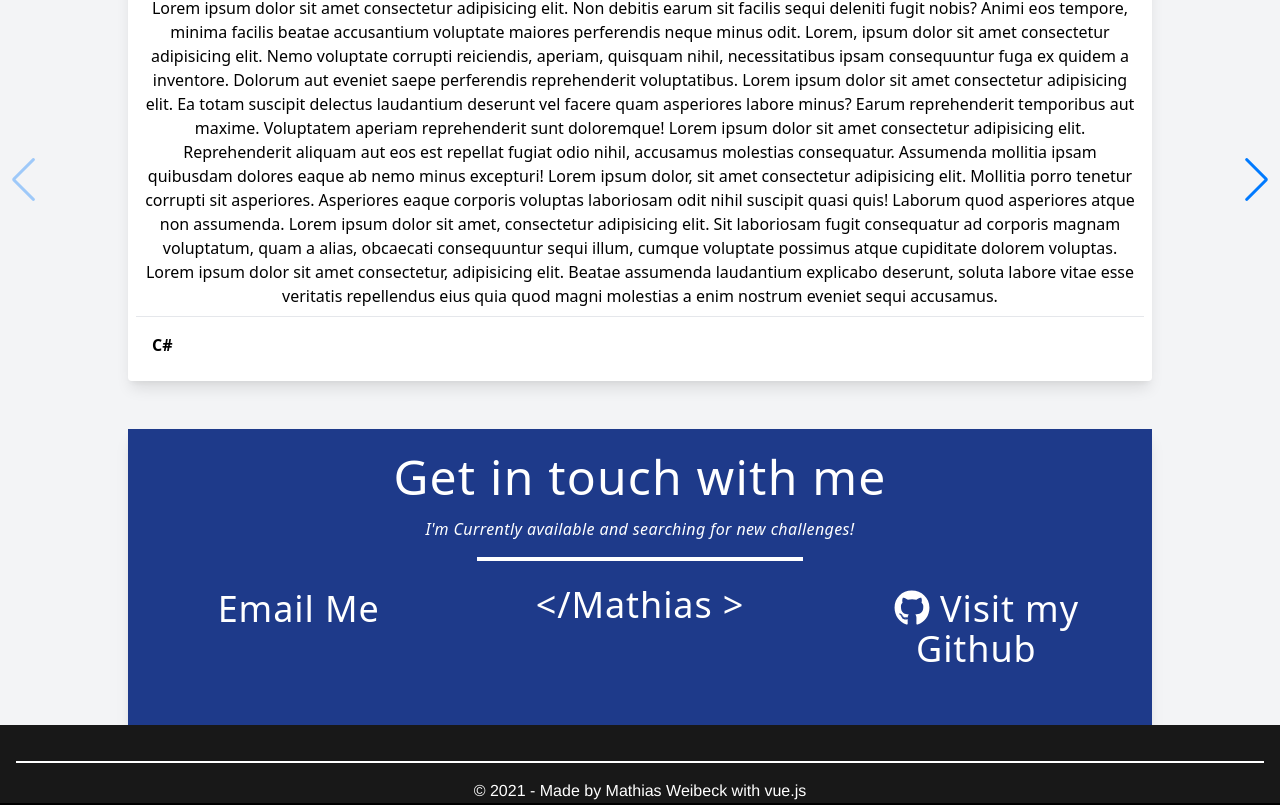
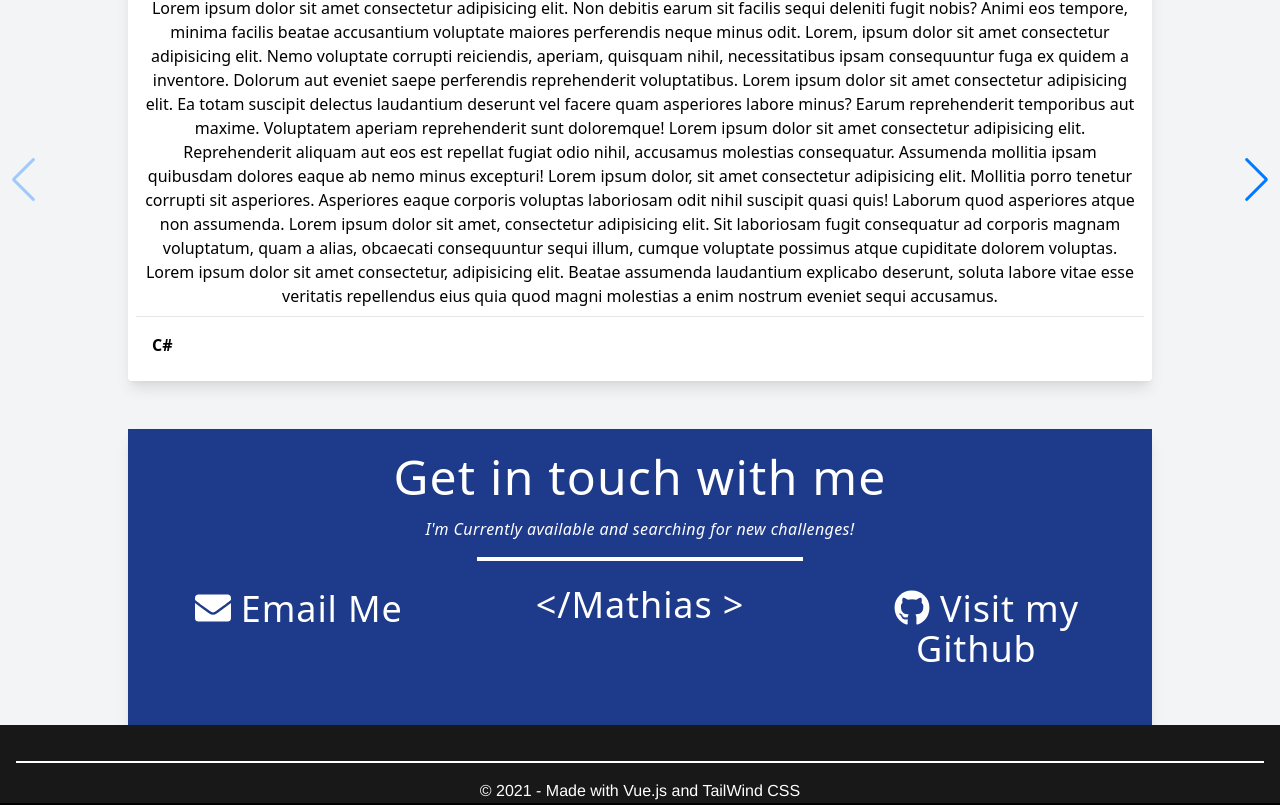
Before and after one commit to Weibeck/Portfolio, a Vue app: page / in a window 1280 px wide. Shown: the part 1989-2794 px from the top of the page. Built offline with nearby package versions, Linux system fonts and the light colour scheme.

Commit message:
Added email icon

```diff
--- a/src/components/Contact.vue
+++ b/src/components/Contact.vue
@@ -18,7 +18,7 @@
     <div class="col-span-2 pb-12 pt-8">
         <p class="text-center">
         <a href="mailto:weibeck@outlook.com" class="font-sans tracking-wide w-auto text-left text-4xl font-light btn-footer">
-            Email Me
+           <fa :icon="['fa', 'envelope']" size="xl"/> Email Me
         </a>
         </p>
     </div>
@@ -33,8 +33,8 @@
 
 <div class="col-span-2 pb-12 pt-8">
     <p class="text-center">
-      <a href="" class="font-sans tracking-wide w-auto text-left text-4xl font-light btn-footer">
-         <fa :icon="['fab', 'github']" size="xl" href="#" /> Visit my Github
+      <a href="https://github.com/Weibeck" class="font-sans tracking-wide w-auto text-left text-4xl font-light btn-footer">
+         <fa :icon="['fab', 'github']" size="xl" /> Visit my Github
       </a>
     </p>
 </div>
--- a/src/components/Footer.vue
+++ b/src/components/Footer.vue
@@ -7,7 +7,7 @@
         <div class="container mx-auto px-4">
             <div class="border-t-2 border-white flex flex-col items-center">
                 <p class="text-center text-white font-light pt-4">
-                   © 2021 - Made by Mathias Weibeck with vue.js
+                   © 2021 - Made with Vue.js and TailWind CSS
                 </p>
 
                 <p class="text-gray-400">
--- a/src/main.js
+++ b/src/main.js
@@ -1,7 +1,7 @@
 import { createApp } from 'vue'
 import './index.css'
 import { library } from '@fortawesome/fontawesome-svg-core';
-import { faHome } from '@fortawesome/free-solid-svg-icons';
+import { faHome, faEnvelope } from '@fortawesome/free-solid-svg-icons';
 import { faGithub, faYoutube, faTwitter, faLinkedin, faFacebook, faInstagram } from '@fortawesome/free-brands-svg-icons';
 import { FontAwesomeIcon } from '@fortawesome/vue-fontawesome';
 import App from './App.vue'
@@ -9,7 +9,7 @@ import router from './router'
 
 
 
-library.add(faGithub, faYoutube, faTwitter, faLinkedin, faFacebook, faInstagram, faHome);
+library.add(faGithub, faYoutube, faTwitter, faLinkedin, faFacebook, faInstagram, faHome, faEnvelope);
 
 
 
```
